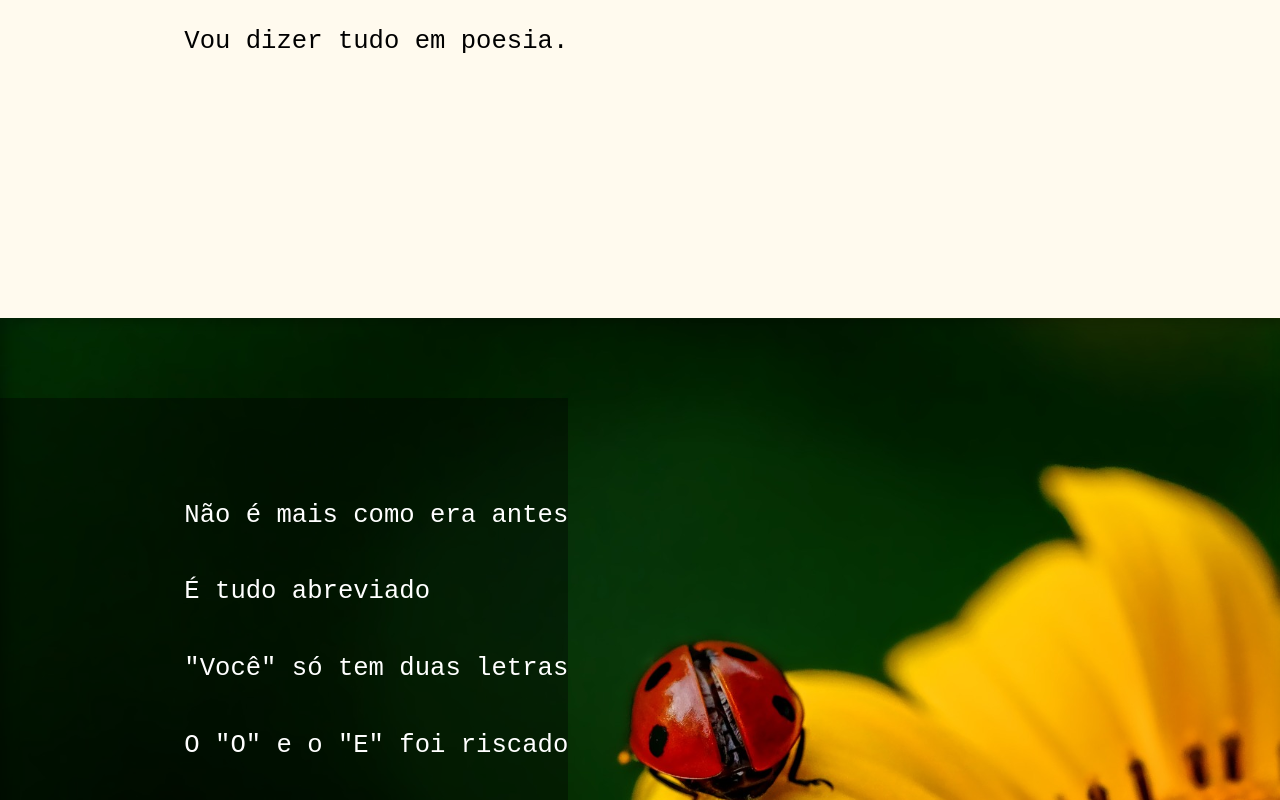
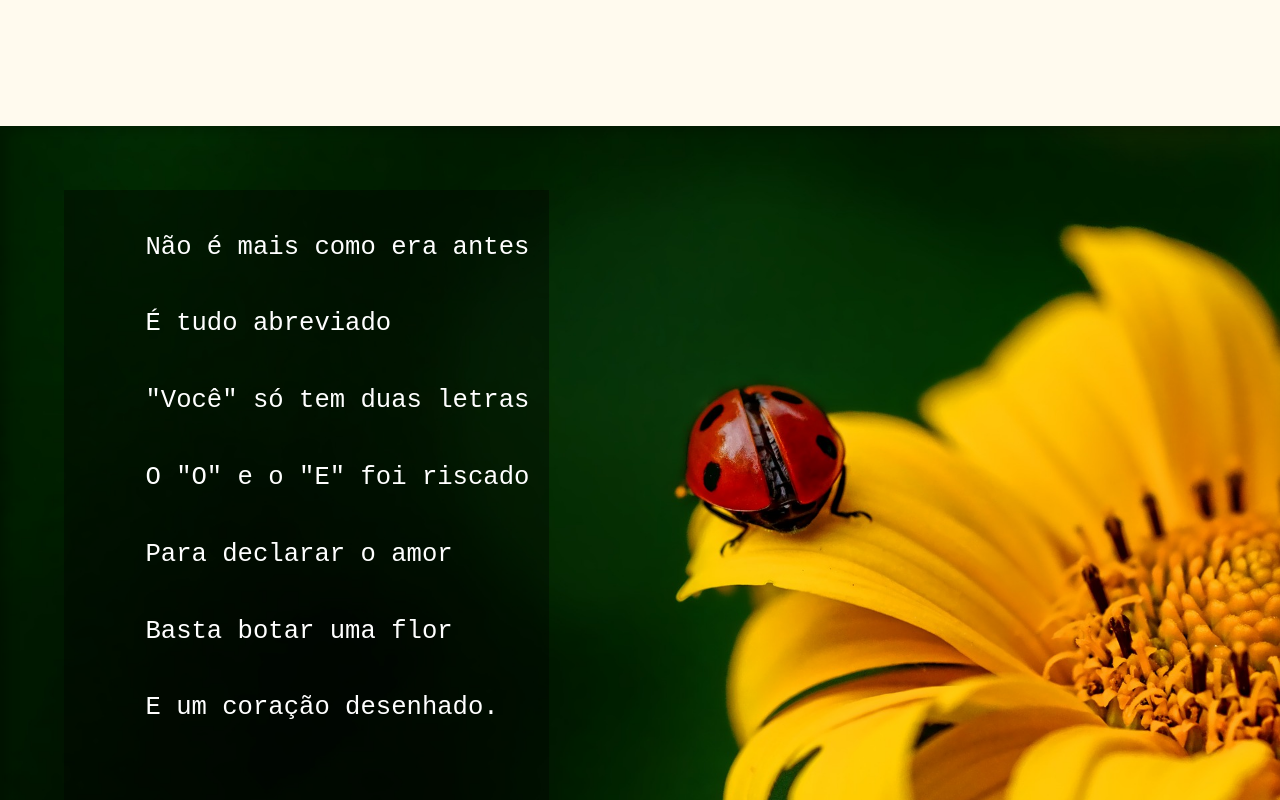
Before and after one commit to uAlessandro/Cordel-Moderno, a plain HTML site: page index.html in a window 1280 px wide. Shown: the part 760-1560 px from the top of the page. Drawn offline with Linux system fonts and the light colour scheme.

Commit message:
removendo erros

```diff
--- a/style.css
+++ b/style.css
@@ -52,9 +52,10 @@ section{
     line-height:3em;
     font-size: clamp(1rem, 2vw, 3rem);
     font-family: 'Sriracha', 'Times New Roman', Times, serif;
-    padding-top:10vh;
-    padding-bottom:10vh;
-    padding-left: 10vh 5vw;
+    padding: 8vh 5vw;
+
+
+
 
 
 
@@ -76,7 +77,7 @@ section{
     background-attachment: fixed;
     background-size: cover;
     box-shadow: inset 6px 3px 13px 0px  rgba(0, 0, 0, 0.264);
-    background-position: right center;
+    background-position: center center;
     background-color: black;
 
 
@@ -88,6 +89,9 @@ section{
 
     background-color: rgba(0, 0, 0, 0.377);
     color: white;
+    padding: 20px;
+
+
 
 
 
@@ -99,10 +103,11 @@ section{
 }
 pre{
 
-    padding-bottom: 10vh;
-    padding-right: 10vh 5vw;
-    padding-top: 10vh;
+
+    padding: 0px;
     text-align: left;
+
+
 
 
 
@@ -117,15 +122,12 @@ footer{
     background-color: #805500;
     color: white;
     text-align: center;
-    padding: 10px 5vw;
+
+    font-size:clamp(0.6rem, 1.3vw, 2rem);
+    padding: 5px;
 
 
 }
-footer>p{
-font-size:clamp(1rem, 2vw, 3rem);
-
-}
-
 abbr{
     text-decoration: none;
 }
```
Also changed, not shown: index.html (+0 -3 lines).
